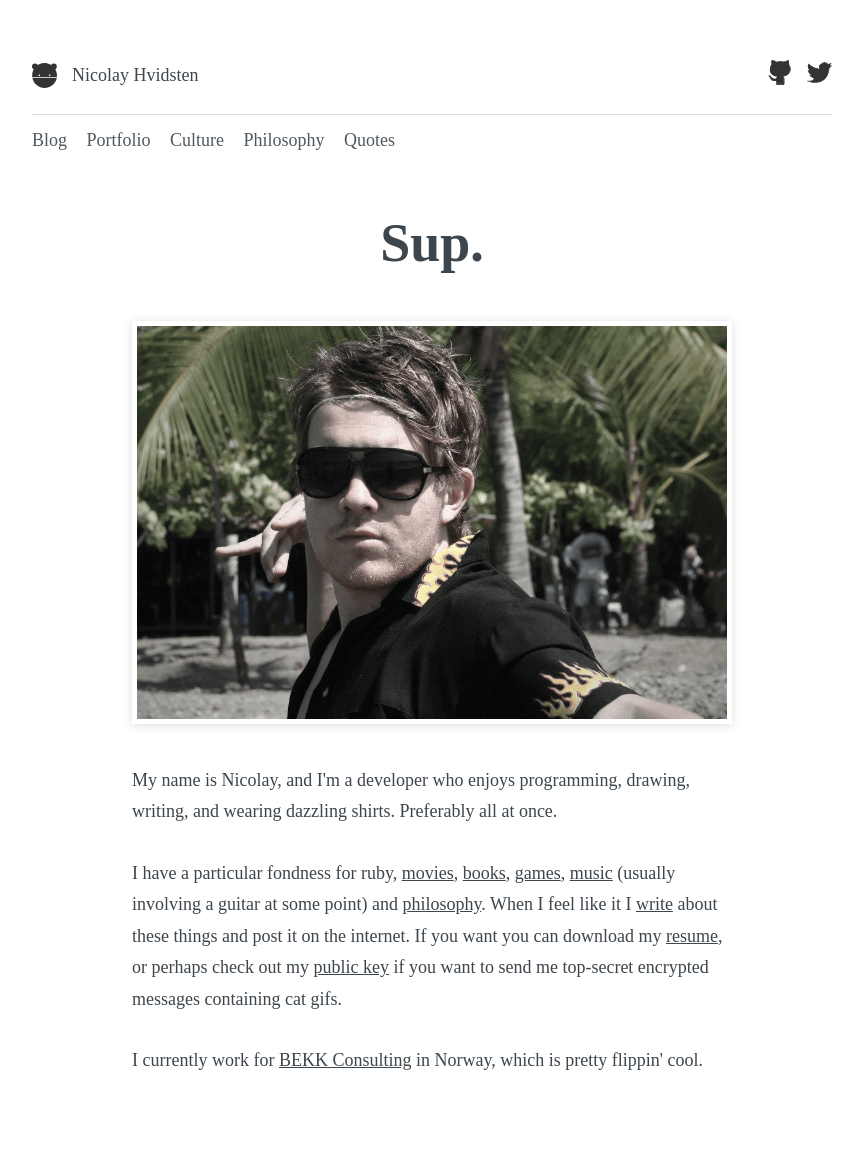
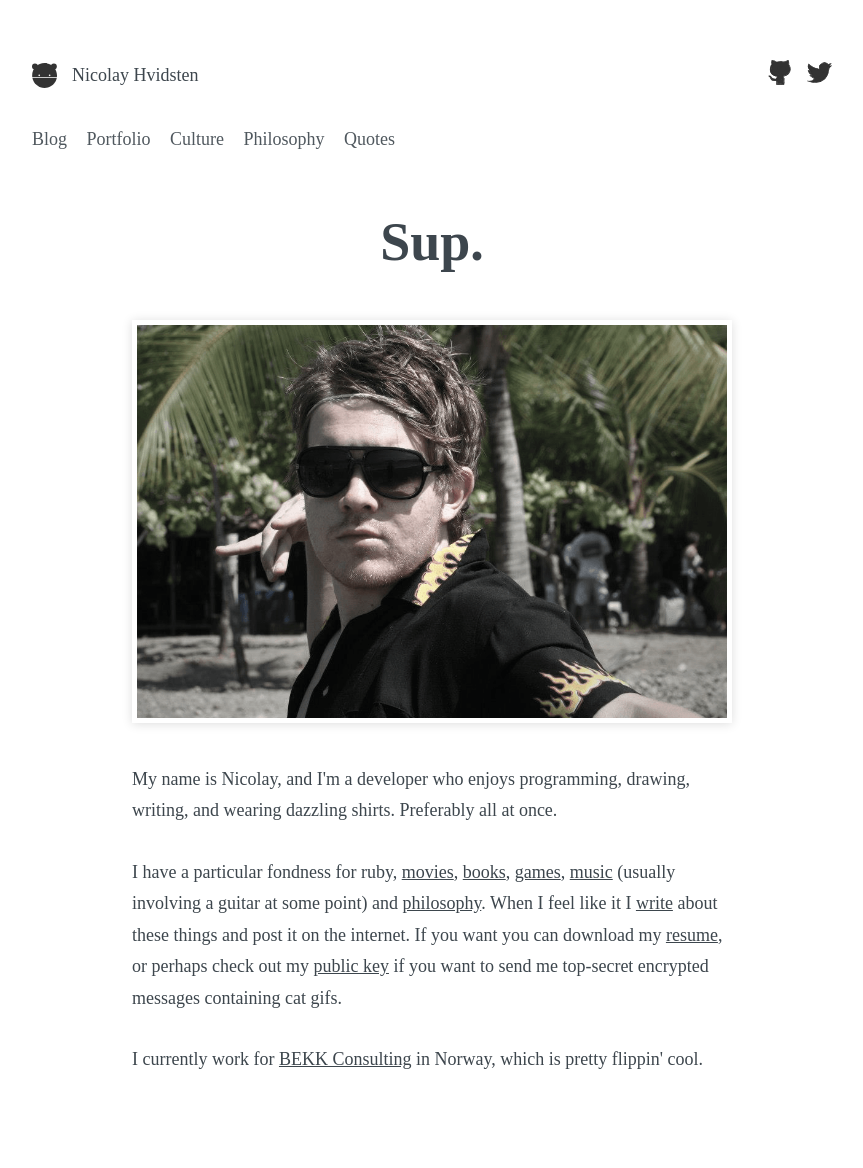
Before and after one commit to nicohvi/nicohvi.github.io, a Jekyll site: the page built from index.html, in a window 1280 px wide. Shown: the whole page, without its empty margins (208-1071 px from the left). Built offline with Jekyll 4.4.1, drawn with Linux system fonts in a browser that asks for light colours; nearby versions of some CDN libraries.

Commit message:
layout update :ghost:

```diff
--- a/_sass/header.scss
+++ b/_sass/header.scss
@@ -26,8 +26,6 @@ header img {
 
 header span { margin-left: 15px; }
 
-nav { border-top: 1px solid $shadow;  }
-
 header ul { margin-bottom: 15px; }
 
 header li:first-of-type { margin-left: 0; }
@@ -40,7 +38,7 @@ header li {
 
 header li a {
   display: inline-block;
-  border-top: 1px solid $shadow;
+  border-top: 1px solid $white;
   padding: 10px 0;
   opacity: .9;
   @include transition(all .4s ease);
```
